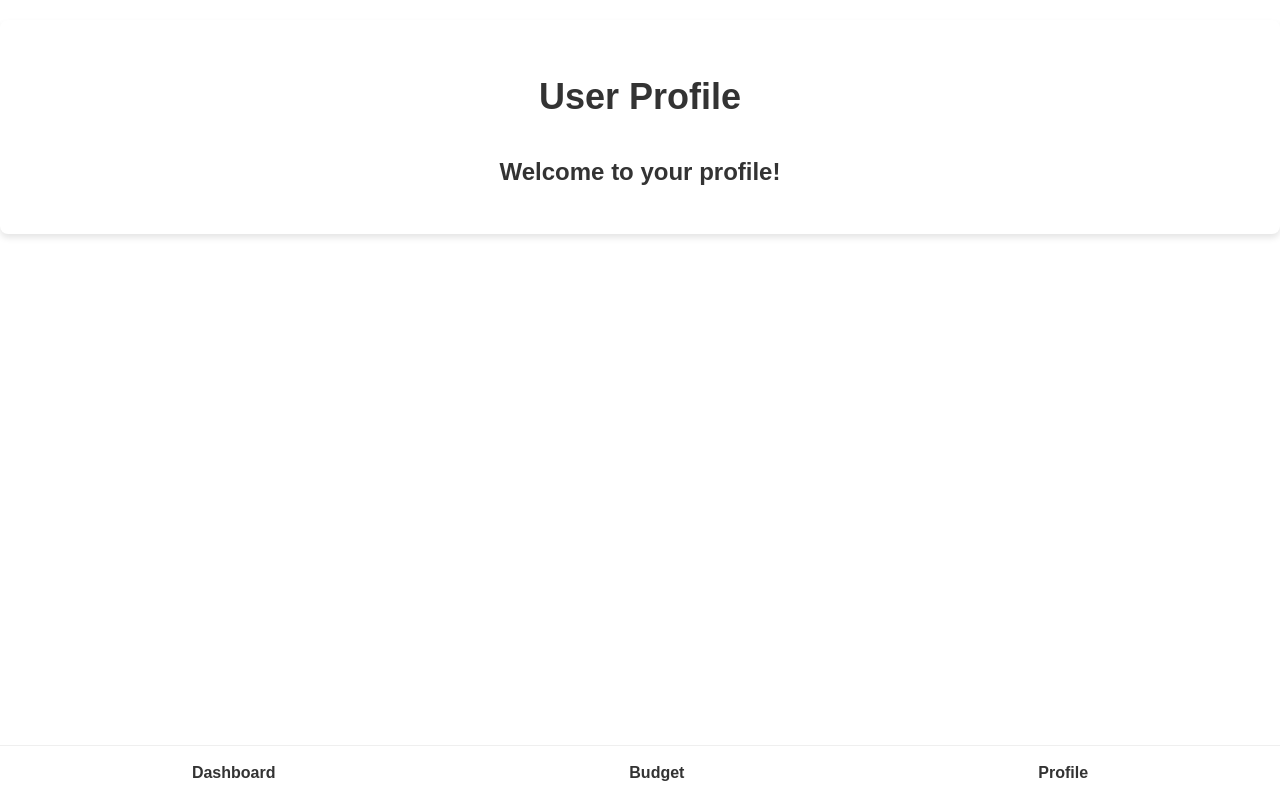
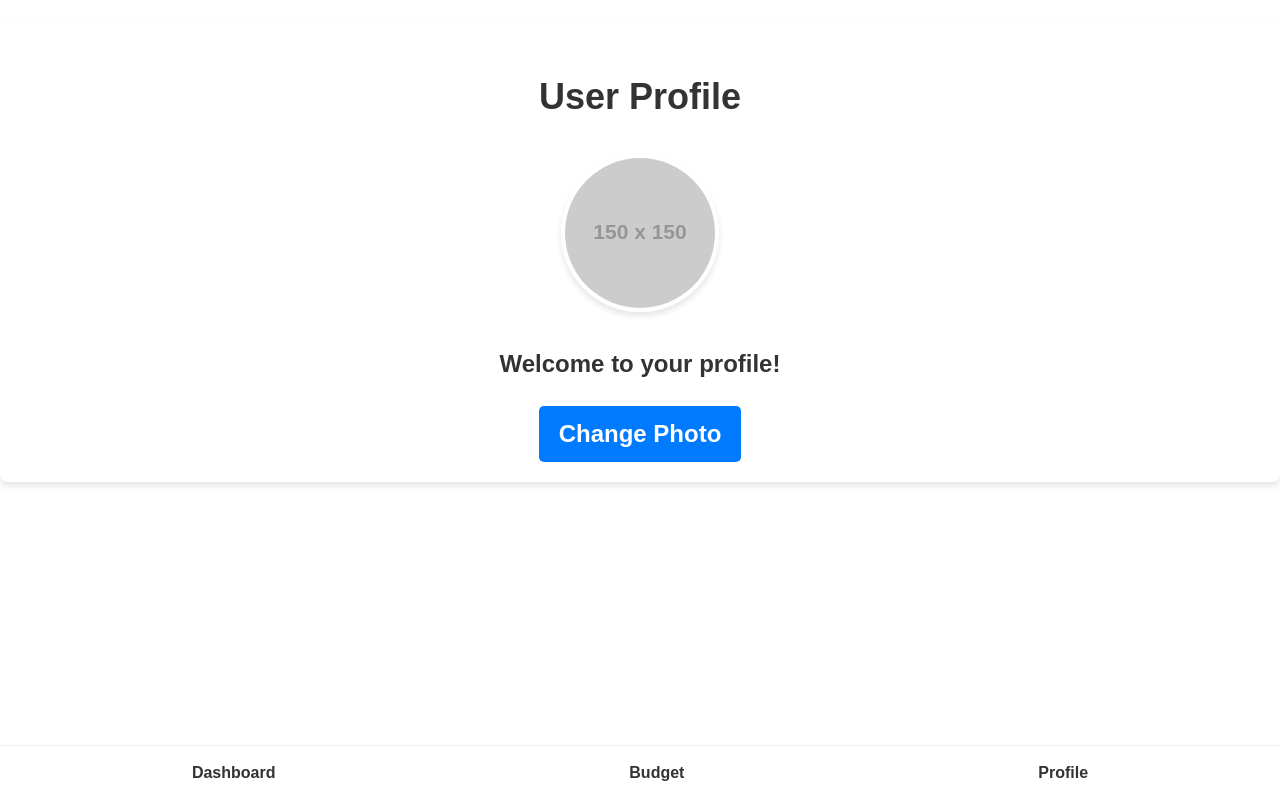
Before and after one commit to Tringuyen2007/Budget-Bites, a React (Vite) app: page /profile in a window 1280 px wide. Built offline with nearby package versions, Linux system fonts and the light colour scheme.

Commit message:
added profile adding function to page

```diff
--- a/src/GlobalStyle.css
+++ b/src/GlobalStyle.css
@@ -4,7 +4,7 @@
   font-weight: 400;
 
   color-scheme: light dark;
-  color: rgba(255, 255, 255, 0.87);
+  color: rgba(0, 0, 0, 0.87);
   background-color: #242424;
 
   font-synthesis: none;
@@ -186,6 +186,7 @@ button:focus-visible {
 
 /* Budget */
 .budget-container {
+  background-color: #ffffff;
   display: flex;
   flex-direction: column;
   align-items: center;
@@ -194,3 +195,34 @@ button:focus-visible {
 .budget-title {
   margin-bottom: 10px;
 }
+
+/* Profile Styles */
+.profile-image-container {
+  margin: 20px 0;
+}
+
+.profile-image {
+  width: 150px;
+  height: 150px;
+  border-radius: 50%;
+  object-fit: cover;
+  border: 4px solid #fff;
+  box-shadow: 0 4px 6px rgba(0, 0, 0, 0.1);
+}
+
+.upload-btn-container {
+  margin-top: 10px;
+}
+
+.upload-btn {
+  cursor: pointer;
+  padding: 10px 20px;
+  background-color: #007bff;
+  color: white;
+  border-radius: 5px;
+  display: inline-block;
+}
+
+.hidden-input {
+  display: none;
+}
--- a/src/pages/Budget.jsx
+++ b/src/pages/Budget.jsx
@@ -10,7 +10,7 @@ function Budget() {
         }
     }
     return (
-        <div className="budget-container">
+        <div className="card budget-container">
             <h2 id="budget">$ {budget}</h2>
             { }
             <div className="edit-form-container">
--- a/src/pages/Profile.jsx
+++ b/src/pages/Profile.jsx
@@ -1,9 +1,45 @@
+import { useState } from "react";
 function Profile() {
+    const [profileImage, setProfileImage] = useState("https://via.placeholder.com/150");
+
+    // 2. Handler function that runs when the user selects a file
+    const handleImageChange = (e) => {
+        const file = e.target.files[0]; // Get the first selected file
+        if (file) {
+            // Create a temporary URL for the selected file to preview it
+            const imageUrl = URL.createObjectURL(file);
+            setProfileImage(imageUrl);
+        }
+    };
+
     return (
         <div className="app-container">
             <div className="card text-center" style={{ marginTop: '20px' }}>
                 <h2>User Profile</h2>
+                {/* 3. Display the current profile image */}
+                <div className="profile-image-container">
+                    <img
+                        src={profileImage}
+                        alt="Profile"
+                        className="profile-image"
+                    />
+                </div>
+
                 <p>Welcome to your profile!</p>
+
+                {/* 4. Input to choose a new image */}
+                <div className="upload-btn-container">
+                    <label className="upload-btn">
+                        Change Photo
+                        {/* Hidden input, triggered by the label */}
+                        <input
+                            type="file"
+                            accept="image/*"
+                            onChange={handleImageChange}
+                            className="hidden-input"
+                        />
+                    </label>
+                </div>
                 {/* Future: Add height, weight, goal settings here */}
             </div>
         </div>
```
